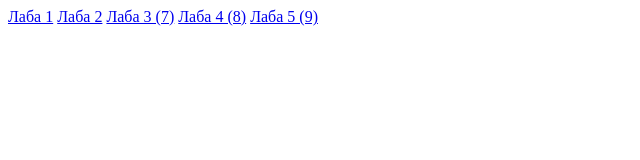
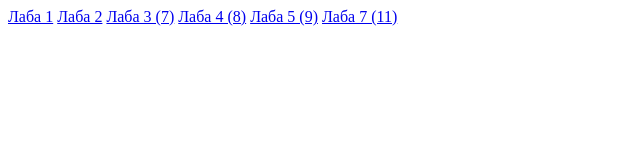
Before and after one commit to KvasLover/EVT-6-sem, a plain HTML site: page index.html in a window 1280 px wide. Shown: the whole page, without its empty margins (0-640 px from the left). Drawn offline with Linux system fonts and the light colour scheme.

Commit message:
Update index.html

```diff
--- a/index.html
+++ b/index.html
@@ -6,5 +6,6 @@
   <a href="EVT_lab7/EVT_lab7.html">Лаба 3 (7)</a>
   <a href="EVT_lab8/EVT_lab8.html">Лаба 4 (8)</a>
   <a href="EVT_lab9/EVT_lab9.html">Лаба 5 (9)</a>
+  <a href="EVT_lab11/index.html">Лаба 7 (11)</a>
 </body>
 </html>
```
